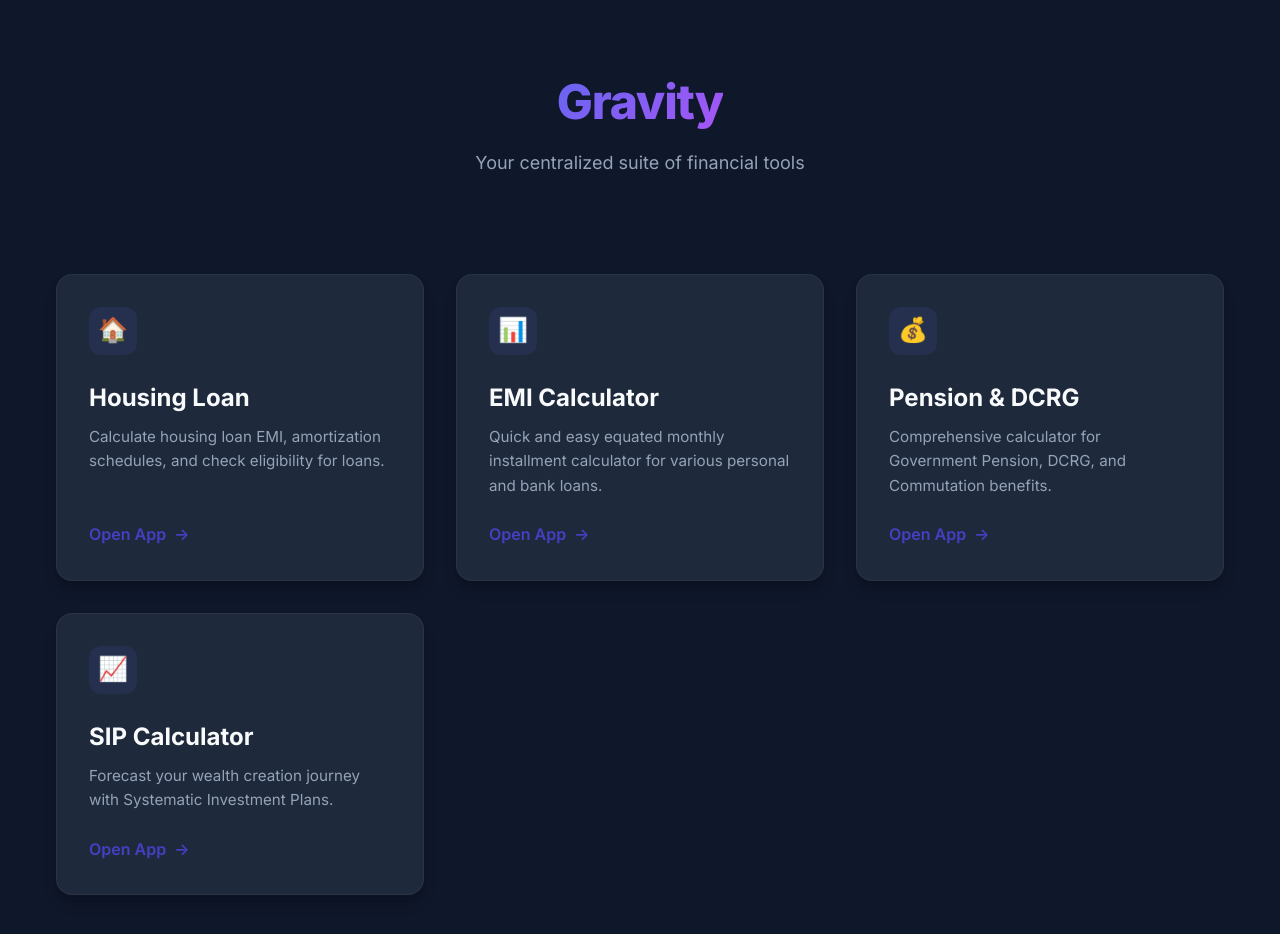
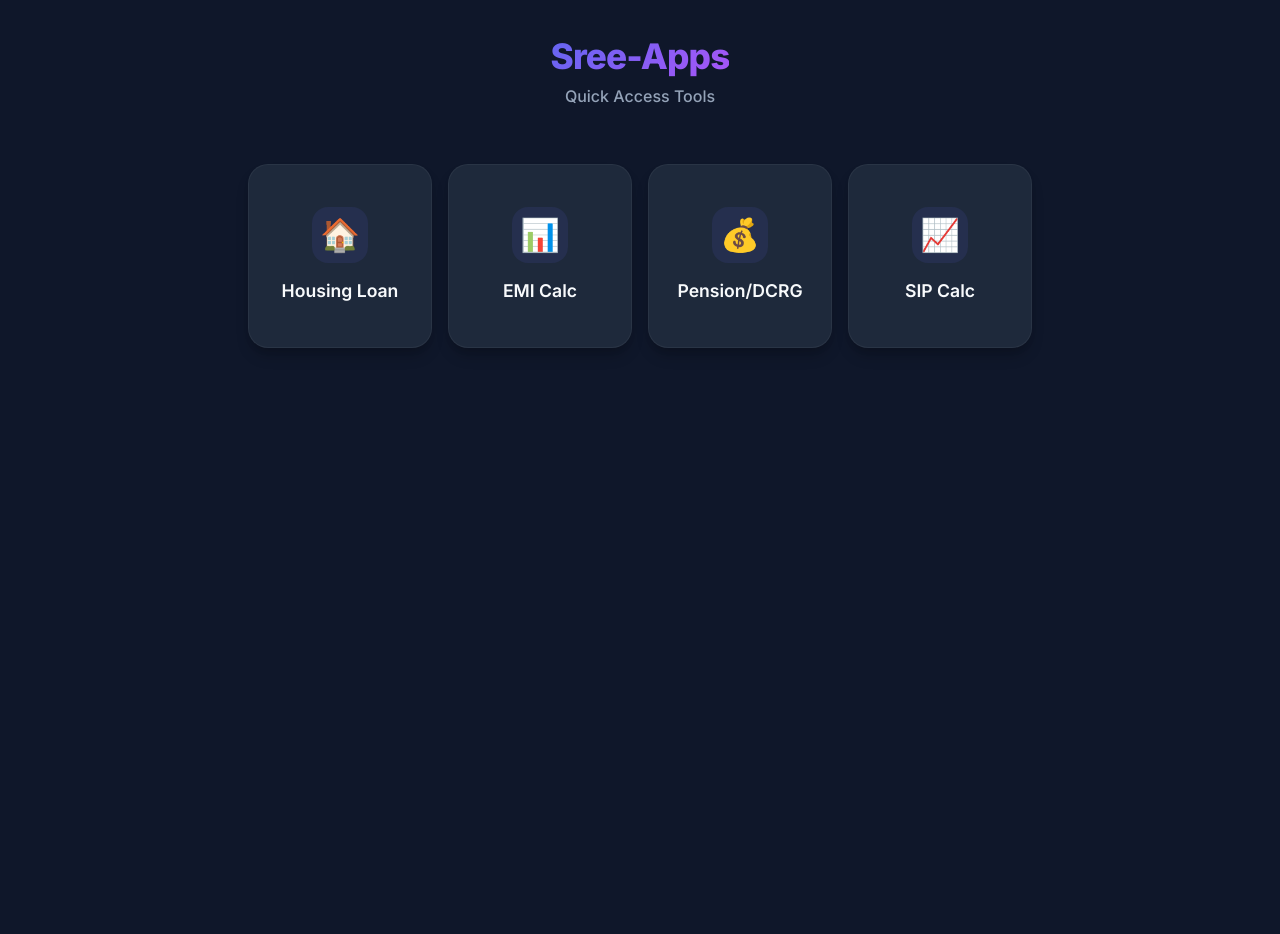
Before and after one commit to sreeesreejith-jpg/sreejith, a plain HTML site: page index.html in a window 1280 px wide. After the commit the page ends 800 px from the top, so only its background shows below. Drawn offline with Linux system fonts and the light colour scheme.

Commit message:
Add files via upload

```diff
--- a/index.html
+++ b/index.html
@@ -4,8 +4,8 @@
 <head>
     <meta charset="UTF-8">
     <meta name="viewport" content="width=device-width, initial-scale=1.0">
-    <meta name="description" content="Gravity Apps Portal - Access all your finance and utility tools in one place">
-    <title>Gravity | App Portal</title>
+    <meta name="description" content="Sree-Apps Portal - Access all your finance and utility tools in one place">
+    <title>Sree-Apps | Portal</title>
     <link rel="stylesheet" href="style.css">
     <link rel="preconnect" href="https://fonts.googleapis.com">
     <link rel="preconnect" href="https://fonts.gstatic.com" crossorigin>
@@ -15,8 +15,8 @@
 <body>
     <div class="container">
         <header>
-            <h1>Gravity</h1>
-            <p class="subtitle">Your centralized suite of financial tools</p>
+            <h1>Sree-Apps</h1>
+            <p class="subtitle">Quick Access Tools</p>
         </header>
 
         <main class="app-grid">
@@ -26,11 +26,6 @@
                     🏠
                 </div>
                 <h2 class="app-title">Housing Loan</h2>
-                <p class="app-desc">Calculate housing loan EMI, amortization schedules, and check eligibility for loans.
-                </p>
-                <div class="card-arrow">
-                    Open App <span>→</span>
-                </div>
             </a>
 
             <!-- App Card 2: EMI -->
@@ -38,12 +33,7 @@
                 <div class="icon-wrapper">
                     📊
                 </div>
-                <h2 class="app-title">EMI Calculator</h2>
-                <p class="app-desc">Quick and easy equated monthly installment calculator for various personal and bank
-                    loans.</p>
-                <div class="card-arrow">
-                    Open App <span>→</span>
-                </div>
+                <h2 class="app-title">EMI Calc</h2>
             </a>
 
             <!-- App Card 3: DCRG -->
@@ -51,11 +41,7 @@
                 <div class="icon-wrapper">
                     💰
                 </div>
-                <h2 class="app-title">Pension & DCRG</h2>
-                <p class="app-desc">Comprehensive calculator for Government Pension, DCRG, and Commutation benefits.</p>
-                <div class="card-arrow">
-                    Open App <span>→</span>
-                </div>
+                <h2 class="app-title">Pension/DCRG</h2>
             </a>
 
             <!-- App Card 4: SIP -->
@@ -63,25 +49,8 @@
                 <div class="icon-wrapper">
                     📈
                 </div>
-                <h2 class="app-title">SIP Calculator</h2>
-                <p class="app-desc">Forecast your wealth creation journey with Systematic Investment Plans.</p>
-                <div class="card-arrow">
-                    Open App <span>→</span>
-                </div>
+                <h2 class="app-title">SIP Calc</h2>
             </a>
-
-            <!-- Future App Template (Commented out for reference)
-            <a href="./new-app/" class="app-card">
-                <div class="icon-wrapper">
-                    🚀
-                </div>
-                <h2 class="app-title">New Application</h2>
-                <p class="app-desc">Description of the new tool goes here.</p>
-                <div class="card-arrow">
-                    Open App <span>→</span>
-                </div>
-            </a>
-            -->
 
         </main>
     </div>
--- a/style.css
+++ b/style.css
@@ -20,29 +20,29 @@ body {
     font-family: var(--font-family);
     background-color: var(--bg-color);
     color: var(--text-main);
-    line-height: 1.6;
+    line-height: 1.4;
     min-height: 100vh;
     display: flex;
     flex-direction: column;
-    padding: 2rem 1rem;
+    padding: 1rem;
 }
 
 .container {
-    max-width: 1200px;
+    max-width: 800px;
     margin: 0 auto;
     width: 100%;
 }
 
 header {
     text-align: center;
-    margin-bottom: 3rem;
-    padding: 2rem 0;
+    margin-bottom: 2rem;
+    padding: 1rem 0;
 }
 
 h1 {
-    font-size: 3rem;
+    font-size: 2.2rem;
     font-weight: 800;
-    margin-bottom: 0.5rem;
+    margin-bottom: 0.25rem;
     background: var(--accent-gradient);
     -webkit-background-clip: text;
     background-clip: text;
@@ -53,106 +53,89 @@ h1 {
 
 .subtitle {
     color: var(--text-muted);
-    font-size: 1.125rem;
+    font-size: 1rem;
+    font-weight: 500;
 }
 
 .app-grid {
     display: grid;
-    grid-template-columns: repeat(auto-fit, minmax(300px, 1fr));
-    gap: 2rem;
-    padding: 1rem;
+    grid-template-columns: repeat(auto-fit, minmax(180px, 1fr));
+    gap: 1rem;
+    padding: 0.5rem;
 }
 
 .app-card {
     background: var(--card-bg);
-    border-radius: 1rem;
-    padding: 2rem;
+    border-radius: 1.25rem;
+    padding: 1.5rem;
     text-decoration: none;
     color: inherit;
-    transition: all 0.3s cubic-bezier(0.4, 0, 0.2, 1);
+    transition: all 0.2s ease;
     border: 1px solid rgba(255, 255, 255, 0.05);
     box-shadow: var(--card-shadow);
     display: flex;
     flex-direction: column;
-    align-items: flex-start;
-    position: relative;
-    overflow: hidden;
+    align-items: center;
+    /* Center for app-like icon view */
+    justify-content: center;
+    text-align: center;
+    aspect-ratio: 1 / 1;
+    /* Make them square icons */
 }
 
-.app-card:hover {
-    transform: translateY(-5px);
-    border-color: rgba(99, 102, 241, 0.3);
-    box-shadow: 0 20px 25px -5px rgba(0, 0, 0, 0.2), 0 10px 10px -5px rgba(0, 0, 0, 0.1);
-}
-
-.app-card::before {
-    content: '';
-    position: absolute;
-    top: 0;
-    left: 0;
-    width: 100%;
-    height: 4px;
-    background: var(--accent-gradient);
-    opacity: 0;
-    transition: opacity 0.3s ease;
-}
-
-.app-card:hover::before {
-    opacity: 1;
+.app-card:active {
+    transform: scale(0.95);
+    background: rgba(255, 255, 255, 0.05);
 }
 
 .icon-wrapper {
-    width: 3rem;
-    height: 3rem;
+    width: 3.5rem;
+    height: 3.5rem;
     background: rgba(99, 102, 241, 0.1);
-    border-radius: 0.75rem;
+    border-radius: 1rem;
     display: flex;
     align-items: center;
     justify-content: center;
-    margin-bottom: 1.5rem;
-    font-size: 1.5rem;
+    margin-bottom: 1rem;
+    font-size: 2rem;
+    transition: transform 0.2s ease;
+}
+
+.app-card:hover .icon-wrapper {
+    transform: translateY(-5px);
 }
 
 .app-title {
-    font-size: 1.5rem;
-    font-weight: 700;
-    margin-bottom: 0.5rem;
+    font-size: 1.1rem;
+    font-weight: 600;
     color: var(--text-main);
+    margin: 0;
 }
 
-.app-desc {
-    color: var(--text-muted);
-    font-size: 0.95rem;
-    margin-bottom: 1.5rem;
-}
-
-.card-arrow {
-    margin-top: auto;
-    color: var(--primary);
-    font-weight: 600;
-    display: flex;
-    align-items: center;
-    gap: 0.5rem;
-    opacity: 0.8;
-    transition: gap 0.2s ease;
-}
-
-.app-card:hover .card-arrow {
-    gap: 0.75rem;
-    opacity: 1;
-}
-
-@media (max-width: 640px) {
-    h1 {
-        font-size: 2.5rem;
+@media (max-width: 480px) {
+    .app-grid {
+        grid-template-columns: repeat(2, 1fr);
+        /* 2x2 grid on small mobile */
+        gap: 0.75rem;
     }
 
-    .app-grid {
-        grid-template-columns: 1fr;
-        gap: 1.5rem;
+    h1 {
+        font-size: 1.75rem;
     }
 
-    body {
+    .app-card {
         padding: 1rem;
+        border-radius: 1rem;
+    }
+
+    .icon-wrapper {
+        width: 3rem;
+        height: 3rem;
+        font-size: 1.75rem;
+        margin-bottom: 0.75rem;
+    }
+
+    .app-title {
+        font-size: 0.95rem;
     }
 }
```
